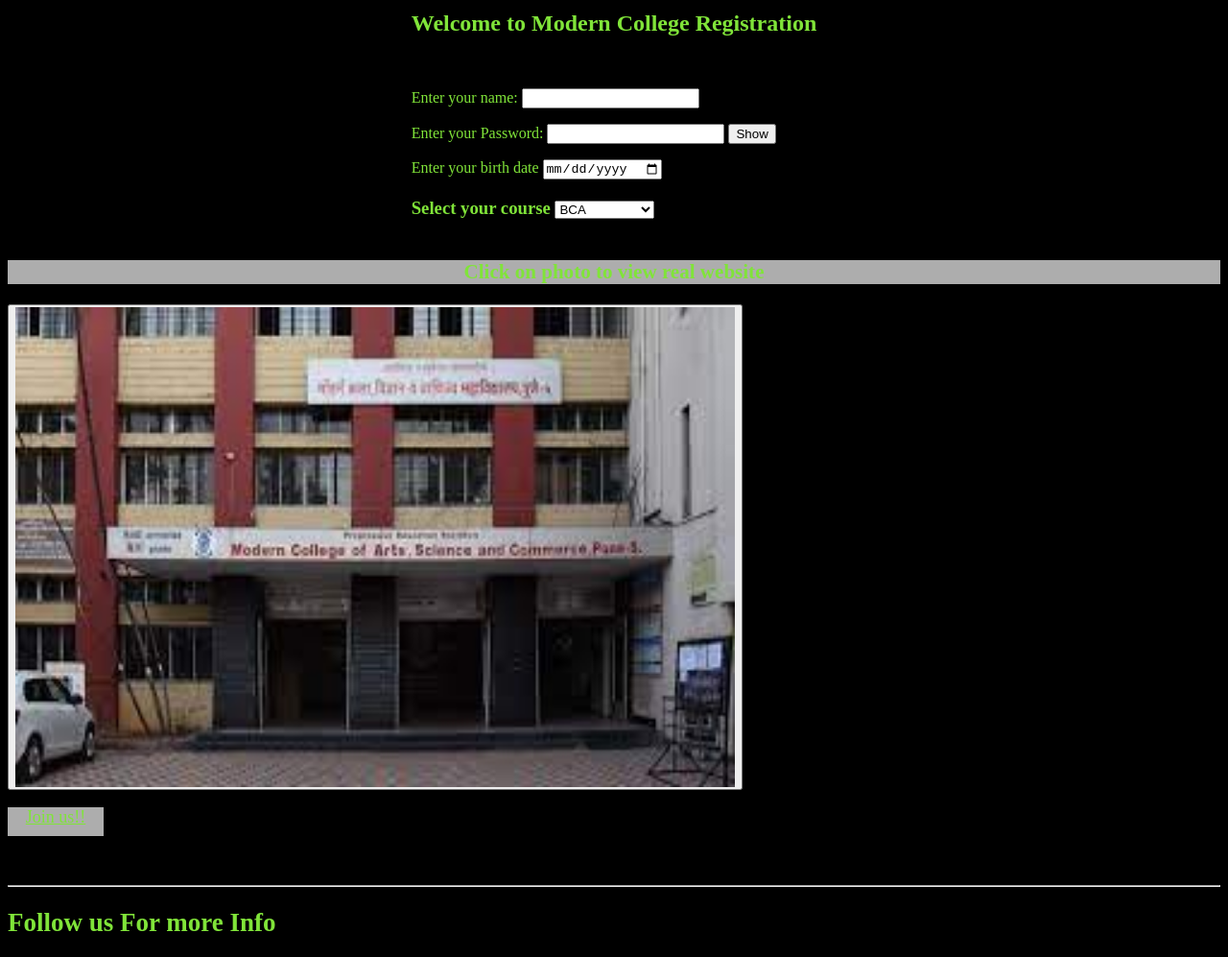
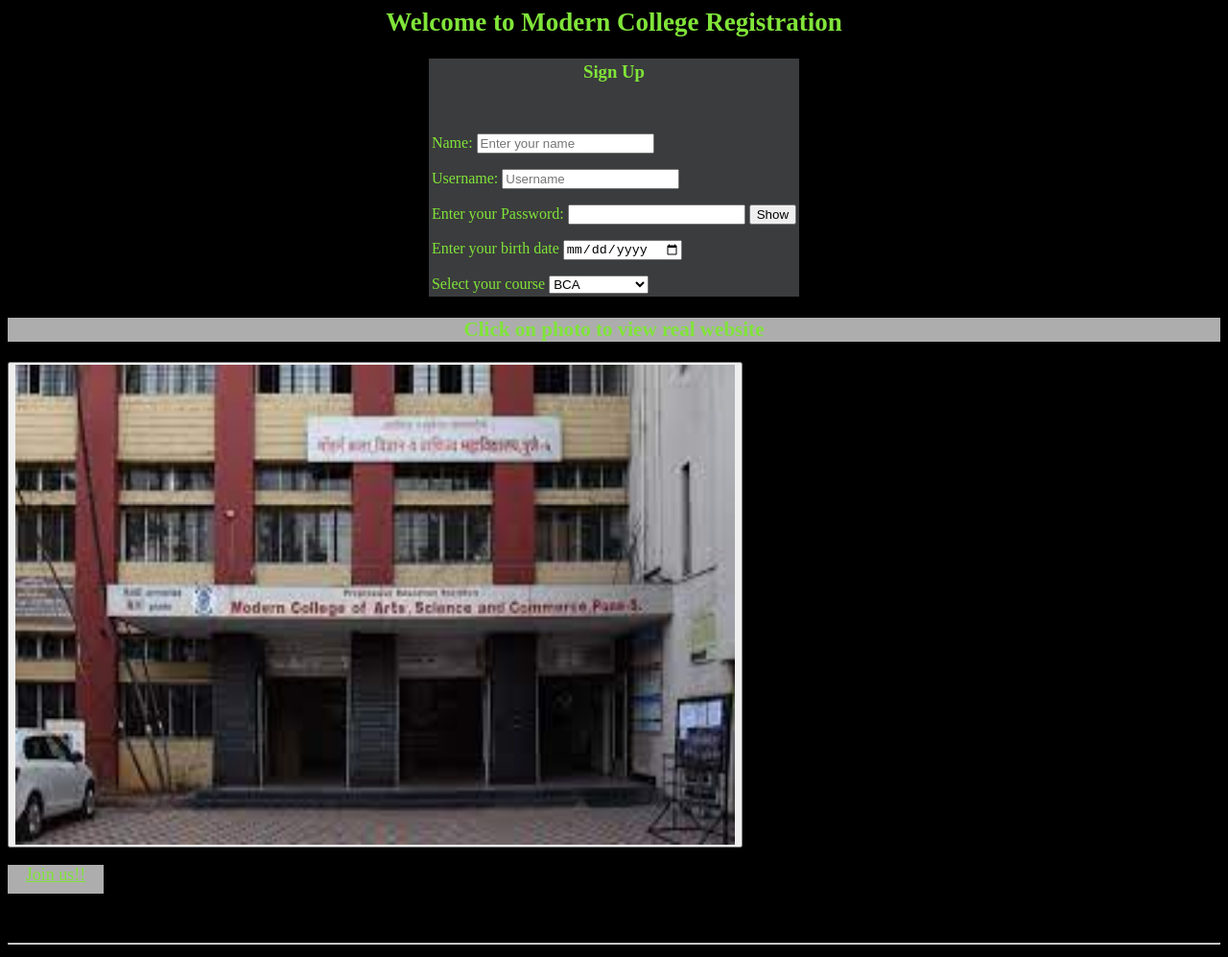
Before and after one commit to TanmayBaravkar/HtmlAssignment_3, a plain HTML site: page index.html in a window 1280 px wide. Shown: the top 997 px of the page at 96% size. Drawn offline with Linux system fonts and the light colour scheme.

Commit message:
Update index.html

```diff
--- a/index.html
+++ b/index.html
@@ -28,13 +28,16 @@
     <body style="background-color: black;  color: rgb(128, 228, 57); font-size: large; font-family: 'Times New Roman', Times, serif;" >
 
         <section style="text-align: center;">
+            <h1>Welcome to Modern College Registration </h1>
 
-        <table align="Center">
+            <table align="Center" style="background-color: rgb(59, 60, 61);">
                 <tr>
                     <td>
-            <h1 style="text-align: center;">Welcome to Modern College Registration </h1> <br> <p style="color: rgb(128, 228, 57);">Enter your name: <input type = "text" id = "pname" onkeyup="myFunction()"></p>
-
-            <p style="color: rgb(128, 228, 57);">Enter your Password: <input type = "password" id = "fname" onkeyup="myFunction()">
+                    <h3 style="text-align: center;">Sign Up </h3>
+                    <br>
+                    <p style="color: rgb(128, 228, 57);">Name: <input type = "text" id = "pname" placeholder="Enter your name" value= "" onkeyup="myFunction()"></p>
+                    <p style="color: rgb(128, 228, 57);">Username: <input type = "text" id = "pname" placeholder="Username"  value= "" onkeyup="myFunction()"></p>
+                    <p style="color: rgb(128, 228, 57);">Enter your Password: <input type = "password" id = "fname" value="" onkeyup="myFunction()">
                         <button type = "button" onclick="hello()"> Show  </button>
                     </p>
 
@@ -42,24 +45,23 @@
                     <input type="date" id="datee">
                     </p>
 
-            <h3 style="color: rgb(128, 228, 57);">Select your course
+                    <p style="color: rgb(128, 228, 57);">Select your course
                     <select name = "option">
                         <option value = "aa"> BCA</option>
                         <option value = "bb"> BBA</option>
                         <option value = "cc"> Btch</option>
                         <option value = "dd">Law</option>
-                <option value = "ee"> Game Design</option></select></h3>
+                        <option value = "ee"> Game Design</option></select></p>
                 </td>
                 </tr>
             </table>
         </section>
 
         <h3 style="background-color: rgb(173, 173, 173); text-align: center;">Click on photo to view real website</h3>
-    <button type = "button"  onclick="location.href = 'http://moderncollegepune.edu.in/'"> <img src="IMG/modernClg.jpg"  alt="Website" height="500px" width="750px">  </button>
-    <div id = "hover" onmouseover="hov()" onmouseleave="hove()"
-    style = "background-color: rgb(173, 173, 173);height: 30px; width: 100px;";> <p style="text-align: center; text-anchor: middle; color: rgb(91, 87, 87);"><a href="https://www.moderncollegegk.org/" style="color: rgb(128, 228, 57);">Join us!!</a></p></div> <br><br>
+        <button type = "button" onclick="location.href = 'http://moderncollegepune.edu.in/'"> <img src="IMG/modernClg.jpg"  alt="Website" height="500px" width="750px">  </button>
+        <div id = "hover" onmouseover="hov()" onmouseleave="hove()" style = "background-color: rgb(173, 173, 173);height: 30px; width: 100px;";> <p style="text-align: center; text-anchor: middle; color: rgb(91, 87, 87);"><a href="https://www.moderncollegegk.org/" style="color: rgb(128, 228, 57);">Join us!!</a></p></div> <br><br>
         <hr>
-    <h2>Follow us For more Info</h2>
+        <h2>Follow For more Info</h2>
         <button type = "button" onclick="location.href = 'https://www.instagram.com/moderncollegeofficial/?hl=en'"> <img src="IMG/Instagram.png" alt="Website" height="50px" width="50px">  </button>
         <button type = "button" onclick="location.href = 'https://www.facebook.com/modern747/'"> <img src="IMG/facebook.png" alt="Website" height="50px" width="50px">  </button>
         <button type = "button" onclick="location.href = 'https://twitter.com/iic_05?lang=en'"> <img src="IMG/Twit.png" height="50px" width="50px">  </button>
```
Lines whose indentation alone changed are shown as unchanged.
